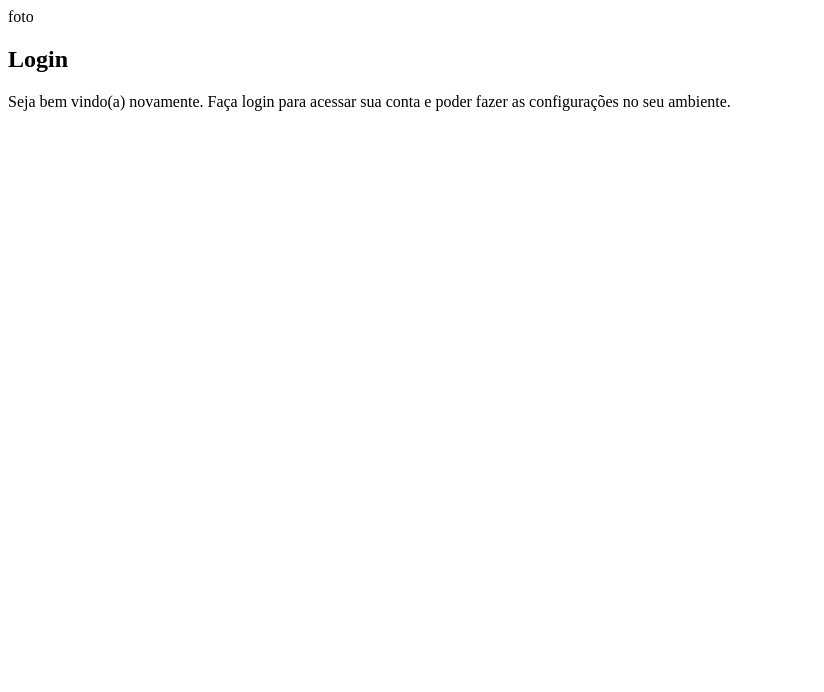
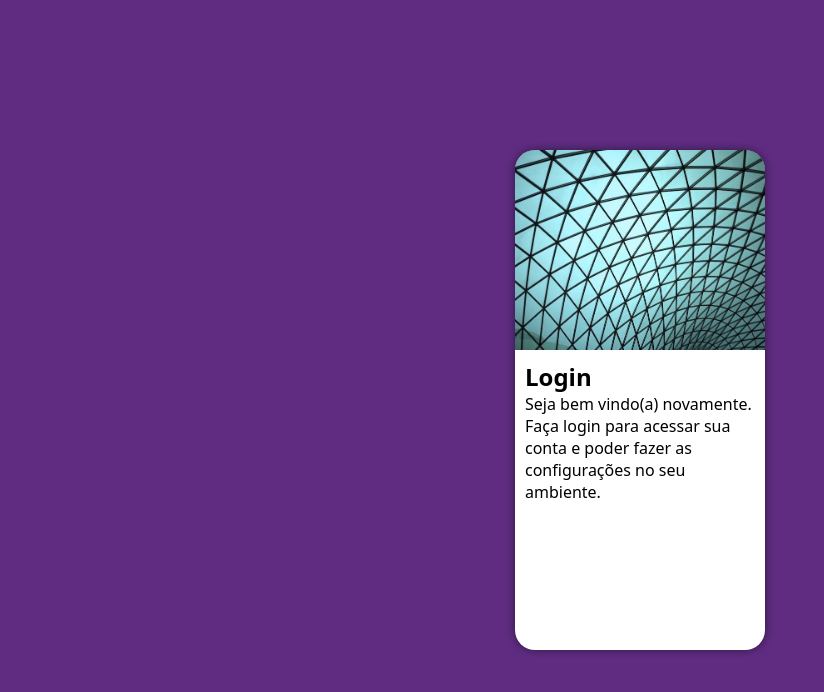
Before and after one commit to ThayroneAlves/projeto-login, a plain HTML site: page index.html in a window 1280 px wide. Shown: the whole page, without its empty margins (0-824 px from the left). Drawn offline with Linux system fonts and the light colour scheme.

Commit message:
atualizei o login

```diff
--- a/estilos/style.css
+++ b/estilos/style.css
@@ -3,5 +3,53 @@
 /*
 Paleta de cores
 verde: #49a09d
-Roxo: 5f2c82
+Roxo: #5f2c82
 */
+
+*{
+    font-family: system-ui, -apple-system, BlinkMacSystemFont, 'Segoe UI', Roboto, Oxygen, Ubuntu, Cantarell, 'Open Sans', 'Helvetica Neue', sans-serif;
+    padding: 0px;
+    margin: 0px;
+    box-sizing: border-box;
+}
+
+body, html {
+    background-color: #5f2c82;
+    height: 100vh;
+    width: 100vw;
+}
+
+main {
+    position: relative;
+    height: 100vh;
+    width: 100vw;
+}
+
+section#login {
+    position: absolute;
+    top: 50%;
+    left: 50%;
+    transform: translate(-50%, -50%);
+    overflow: hidden;
+    background-color: white;
+    width: 250px;
+    height: 500px;
+    border-radius: 20px;
+    box-shadow: 0px 0px 10px rgba(0, 0, 0, 0.486);
+
+}
+
+section#login > div#imagen {
+    display: block;
+    background: #5f2c82 url(../imagens/pexels-pixabay-248921.jpg);
+    height: 200px;
+    background-size: cover;
+
+}
+
+section#login > div#formulario {
+    display: block;
+    padding: 10px;
+
+
+}
--- a/index.html
+++ b/index.html
@@ -10,7 +10,6 @@
     <main>
         <section id="login">
             <div id="imagen">
-                foto
             </div>
             <div id="formulario">
                 <h1>Login</h1>
```
Also changed, not shown: imagens/pexels-pixabay-248921.jpg (renamed from imagens/pexels-pixabay-248921 (1).jpg).
